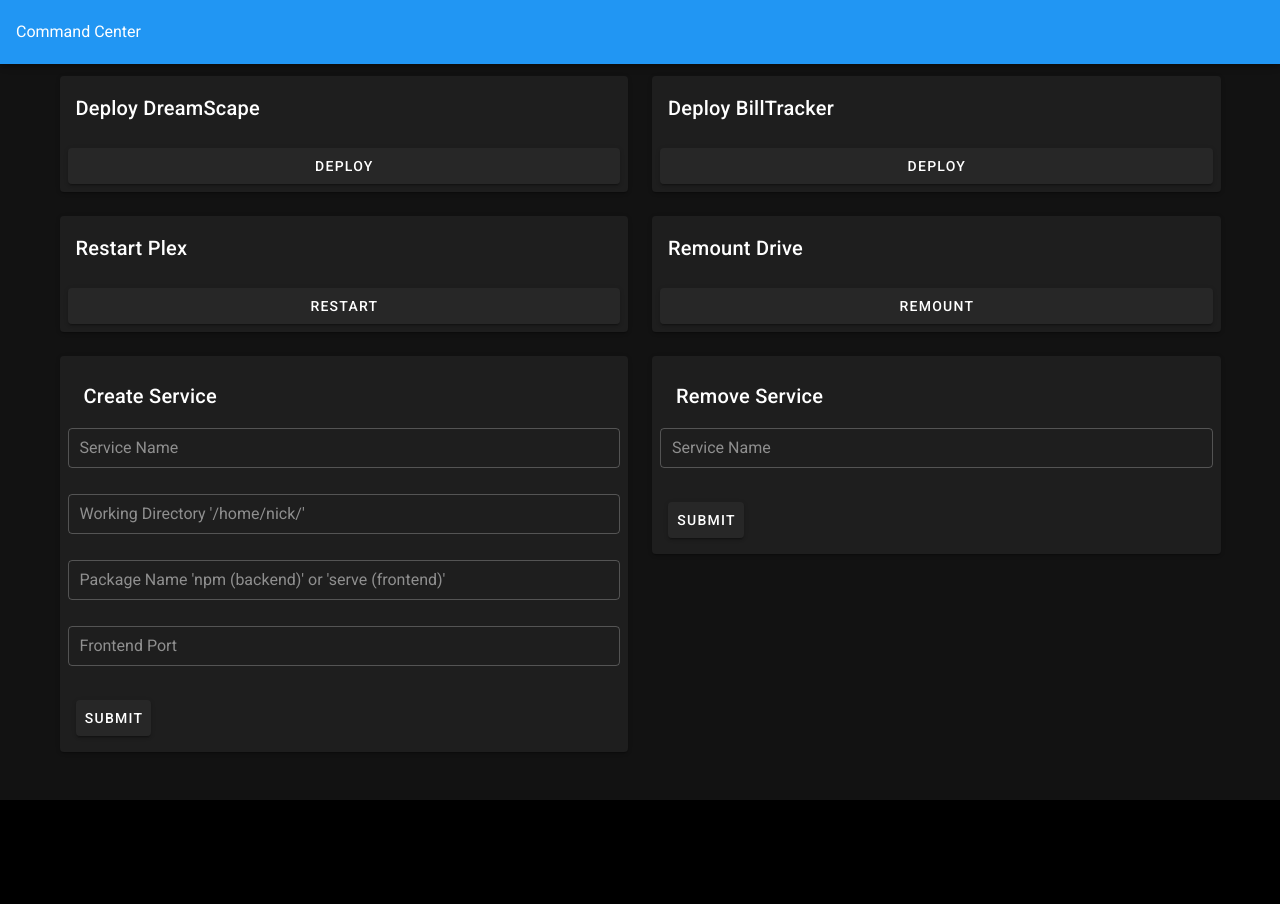
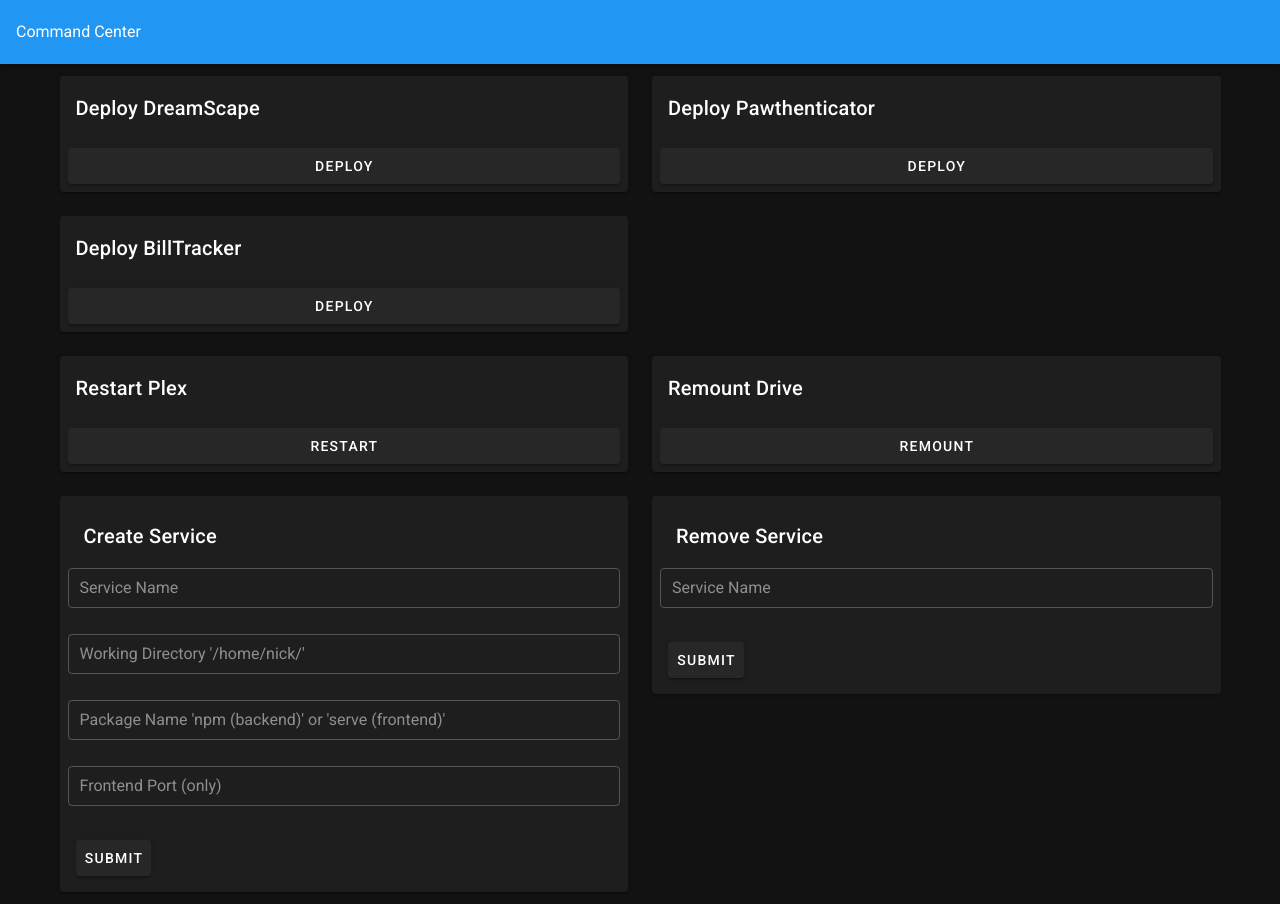
Before and after one commit to creative-gestalt/cc-front, a Vue app: page / in a window 1280 px wide. Before the commit the page ends 800 px from the top, so only its background shows below. Built offline with nearby package versions, Linux system fonts and the light colour scheme.

Commit message:
added pawthenticator

```diff
--- a/src/components/CommandCenter.vue
+++ b/src/components/CommandCenter.vue
@@ -15,11 +15,11 @@
           </v-card-actions>
         </v-card>
       </v-col>
-      <v-col v-if="false" cols="12" md="4" lg="4">
+      <v-col cols="12" md="6" lg="6">
         <v-card>
-          <v-card-title>Deploy DreamScape2</v-card-title>
+          <v-card-title>Deploy DreamScape</v-card-title>
           <v-card-actions>
-            <v-btn @click="deployProject('dreamscape-l')" width="100%">
+            <v-btn @click="deployProject('dreamscape')" width="100%">
               deploy
             </v-btn>
           </v-card-actions>
@@ -27,9 +27,9 @@
       </v-col>
       <v-col cols="12" md="6" lg="6">
         <v-card>
-          <v-card-title>Deploy DreamScape</v-card-title>
+          <v-card-title>Deploy Pawthenticator</v-card-title>
           <v-card-actions>
-            <v-btn @click="deployProject('dreamscape')" width="100%">
+            <v-btn @click="deployProject('pawthenticator')" width="100%">
               deploy
             </v-btn>
           </v-card-actions>
@@ -104,7 +104,7 @@
           ></v-text-field>
           <v-text-field
             v-model="newService.frontPort"
-            placeholder="Frontend Port"
+            placeholder="Frontend Port (only)"
             outlined
             dense
           ></v-text-field>
```
